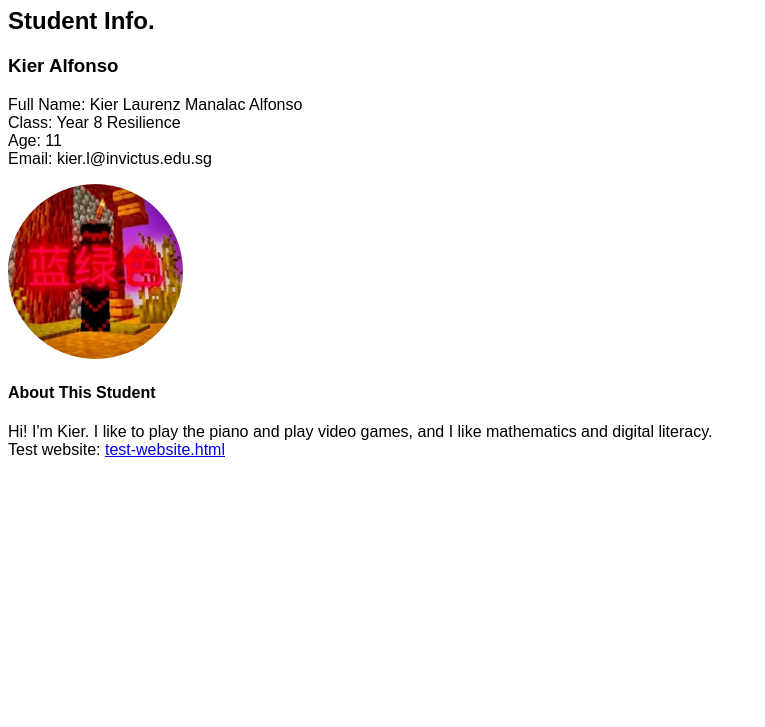
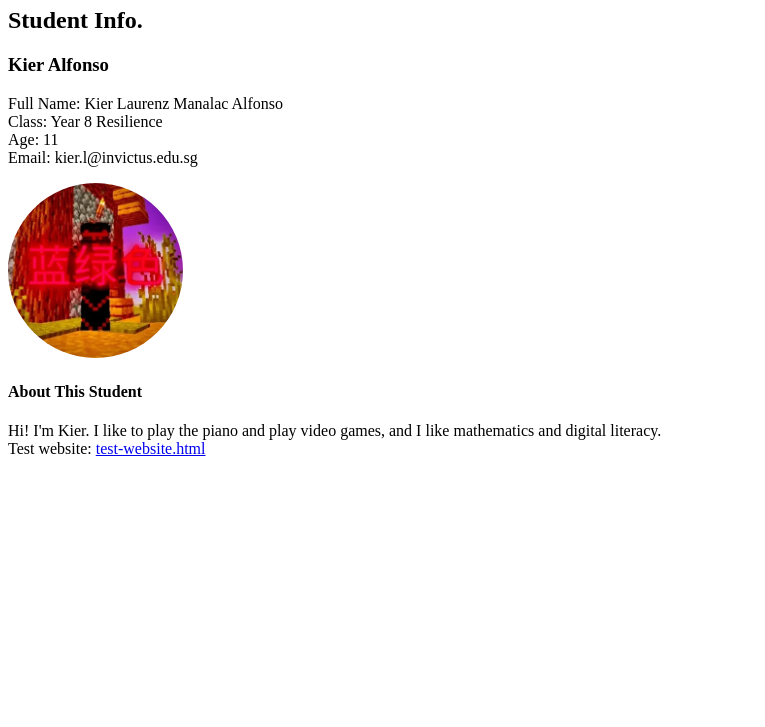
Before and after one commit to TealB7699/NewSite, a plain HTML site: page index.html in a window 1280 px wide. Shown: the part 73-800 px from the top of the page, without its empty margins (0-765 px from the left). Drawn offline with Linux system fonts and the light colour scheme.

Commit message:
Update index.html

```diff
--- a/index.html
+++ b/index.html
@@ -2,7 +2,7 @@
 
 <html>
 
-	<font face="Arial"
+	<font face="Maven Pro"
 
 		<head>
 			<title>INVICTUS INTERNATIONAL SCHOOL - Kier Laurenz Mañalac Alfonso</title>
```
